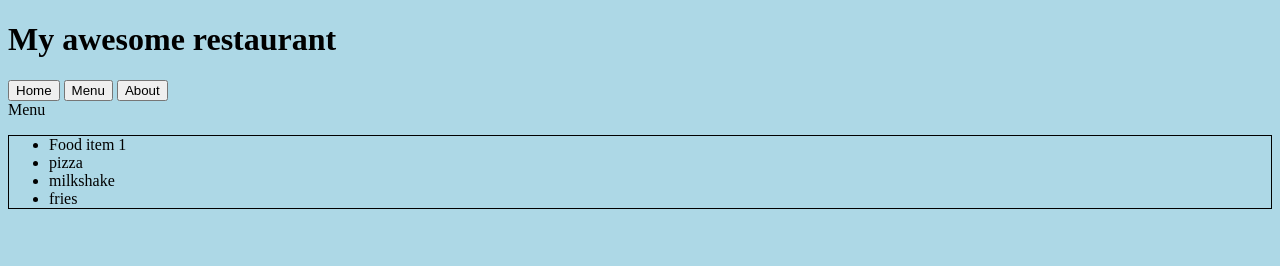
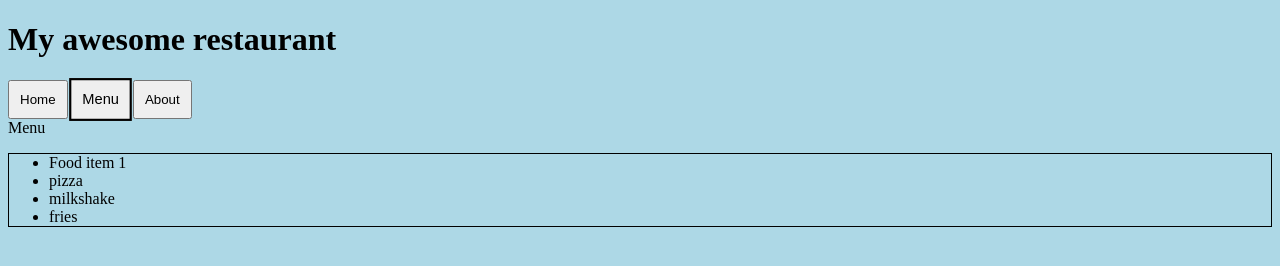
Before and after one commit to AltayHodo/odin-restaurant-new, a website built with webpack: page src/index.html in a window 1280 px wide. Both pictures are taken after a click on the button "Menu". Built offline with nearby package versions, Linux system fonts and the light colour scheme.

Commit message:
Add styles for selected button

```diff
--- a/src/index.html
+++ b/src/index.html
@@ -9,7 +9,7 @@
     <header>
       <h1>My awesome restaurant</h1>
       <nav>
-        <button class="home-btn">Home</button>
+        <button class="home-btn active">Home</button>
         <button class="menu-btn">Menu</button>
         <button class="about-btn">About</button>
       </nav>
--- a/src/index.js
+++ b/src/index.js
@@ -15,12 +15,16 @@ navButtons.forEach(button => {
 })
 
 function updatePage(e){
-  const button = e.target.textContent;
-  if(button === 'Home'){
+  const buttonType = e.target.textContent;
+  if(buttonType === 'Home'){
     homePage();
-  } else if (button === 'Menu'){
+  } else if (buttonType === 'Menu'){
     menuPage();
   } else{
     aboutPage();
   }
+
+  navButtons.forEach(button => button.classList.remove('active'))
+  e.target.classList.add('active')
+
 }
--- a/src/style.css
+++ b/src/style.css
@@ -1,7 +1,16 @@
-body{
+body {
   background-color: lightblue;
 }
 
-.menu-list{
+.menu-list {
   border: 1px solid;
 }
+
+button {
+  padding: 10px;
+}
+
+.active {
+  border: 2px solid;
+  transform: scale(1.1);
+}
```
